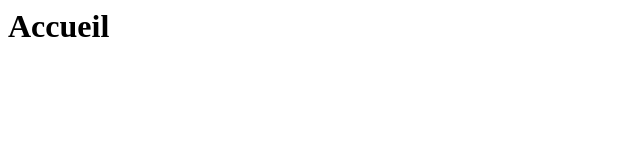
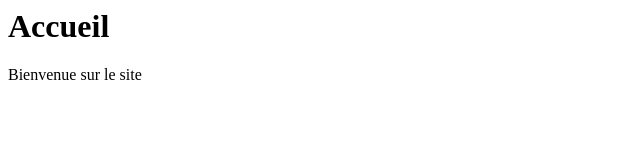
Before and after one commit to Milann-lede/tp2-reparer-depot, a plain HTML site: page index.html in a window 1280 px wide. Shown: the whole page, without its empty margins (0-640 px from the left). Drawn offline with Linux system fonts and the light colour scheme.

Commit message:
Ajout du texte de bienvenue

```diff
--- a/index.html
+++ b/index.html
@@ -1 +1,2 @@
 <h1>Accueil</h1>
+<p>Bienvenue sur le site</p>
```
